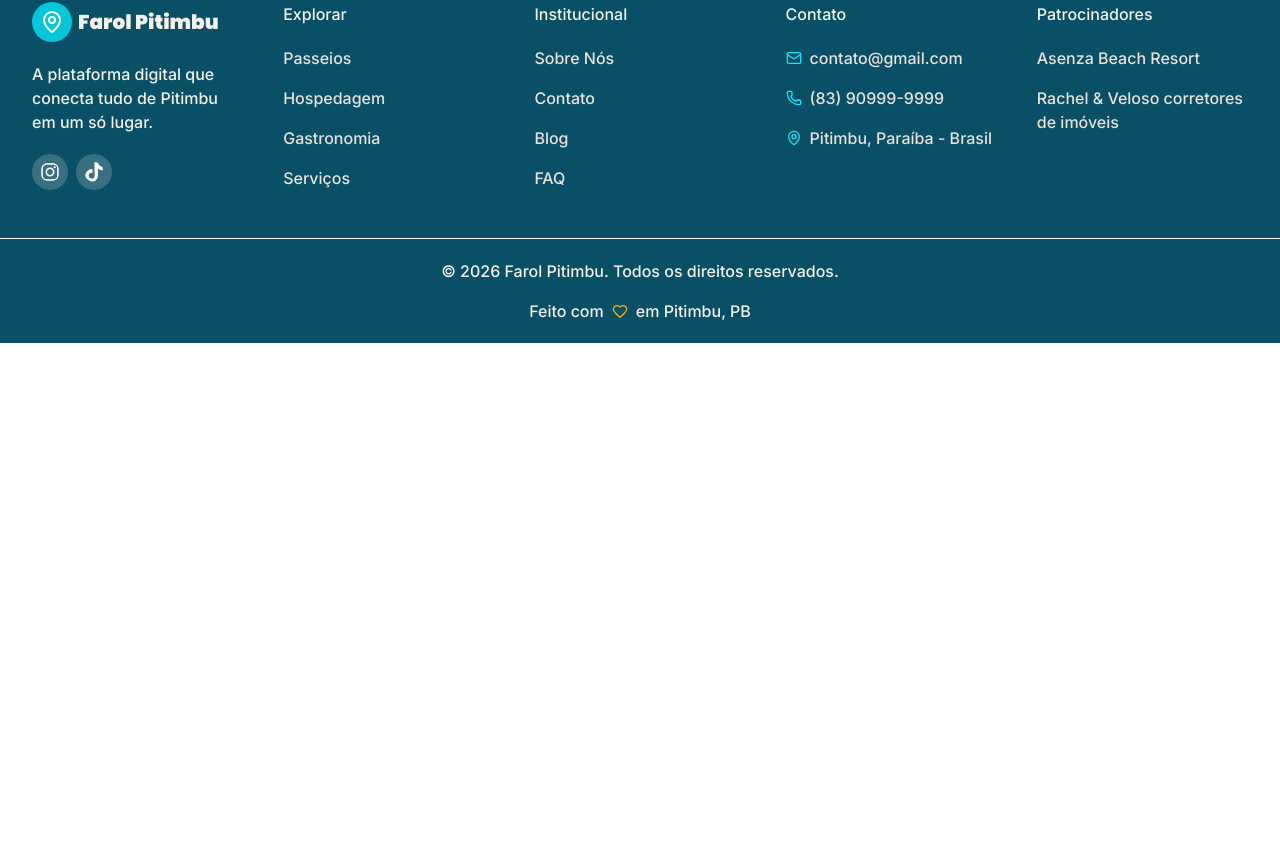
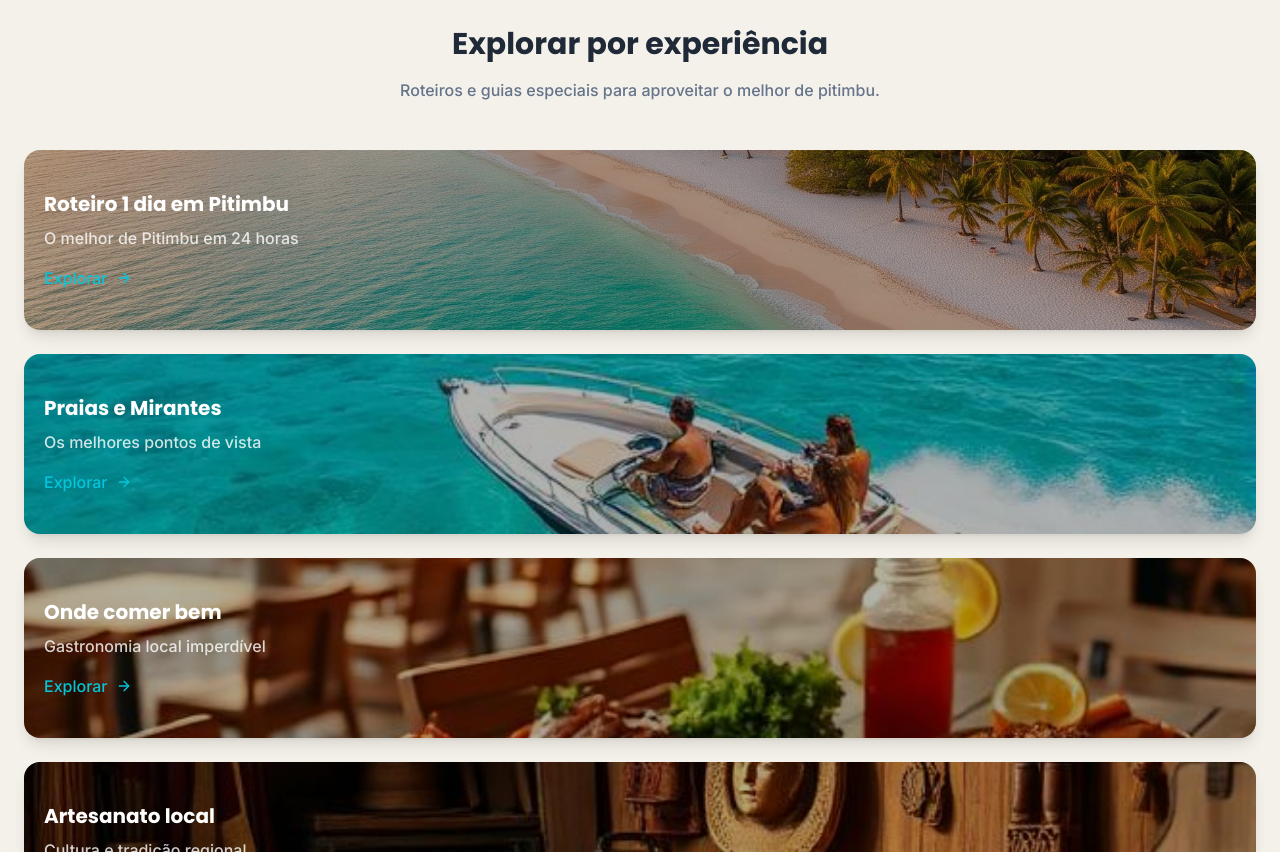
Before and after one commit to Carlosmveloso/nortcity, a React (Vite) app: page / in a window 1280 px wide. Shown: the part 3508-4360 px from the top of the page. Before the commit the page ends 3851 px from the top, so only its background shows below. Built offline with nearby package versions, Linux system fonts and the light colour scheme.

Commit message:
feat/experiences: concluído estrutura inicial

```diff
--- /dev/null
+++ b/src/components/home/ExperiencesSection.jsx
@@ -0,0 +1,23 @@
+import ExperienceCard from '../ui/ExperienceCard';
+
+function ExperiencesSection() {
+    return (
+        <>
+            <section className="py-16 px-6 bg-background">
+                <div className="text-center mb-12">
+                    <h2 className="font-head font-bold text-foreground text-3xl mb-4">
+                        Explorar por experiência
+                    </h2>
+                    <p className="text-muted-foreground mx-auto">
+                        Roteiros e guias especiais para aproveitar o melhor de pitimbu.
+                    </p>
+                </div>
+                <div className='flex flex-col gap-6'>
+                    <ExperienceCard />
+                </div>
+            </section>
+        </>
+    );
+}
+
+export default ExperiencesSection;
--- /dev/null
+++ b/src/components/ui/ExperienceCard.jsx
@@ -0,0 +1,32 @@
+import { ArrowRight } from "lucide-react"
+
+import { experiencesSection } from '../../data/experiencesSection';
+
+function ExperienceCard() {
+    return (
+        <>
+            {experiencesSection.map((experience) => {
+                return (
+                    <section
+                        key={experience.title}
+                        style={{ backgroundImage: `url(${experience.bgImg})` }}
+                        className="relative min-h-45 rounded-2xl overflow-hidden bg-cover bg-center shadow-lg"
+                    >
+                        <div className="absolute inset-0 bg-black/30" />
+                        <div className="relative z-10 min-h-45 flex flex-col justify-center p-5">
+                            <p className="font-head font-bold text-xl text-card mb-2">
+                                {experience.title}
+                            </p>
+                            <p className="text-card/80 mb-4">{experience.description}</p>
+                            <a href="" className="flex items-center gap-2 text-blue-secondary font-medium">
+                                Explorar <ArrowRight size={16}/>
+                            </a>
+                        </div>
+                    </section>
+                );
+            })}
+        </>
+    );
+}
+
+export default ExperienceCard;
--- /dev/null
+++ b/src/data/experiencesSection.js
@@ -0,0 +1,31 @@
+import bgFood from '../assets/images/category-food.jpg';
+import bgTours from '../assets/images/category-tours.jpg';
+import bgServices from "../assets/images/category-services.jpg";
+
+
+export const experiencesSection = [
+    {
+        title: 'Roteiro 1 dia em Pitimbu',
+        description: 'O melhor de Pitimbu em 24 horas',
+        link: 'tal página',
+        bgImg: '/hero-beach.jpg',
+    },
+    {
+        title: 'Praias e Mirantes',
+        description: 'Os melhores pontos de vista',
+        link: 'tal página',
+        bgImg: bgTours,
+    },
+    {
+        title: 'Onde comer bem',
+        description: 'Gastronomia local imperdível',
+        link: 'tal página',
+        bgImg: bgFood,
+    },
+    {
+        title: 'Artesanato local',
+        description: 'Cultura e tradição regional',
+        link: 'tal página',
+        bgImg: bgServices,
+    },
+];
--- a/src/index.css
+++ b/src/index.css
@@ -23,7 +23,9 @@
     --color-muted-foreground: #64748B;
     --color-blue-primary: #094F66;
     --color-blue-secondary: #04C6DB;
+    --color-foreground: #1F2937;
     --color-whatsapp-green: #25D366;
+    --color-background: #F4F1EA;
     /*Gradients*/
     --background-image-gradient-ocean: linear-gradient(135deg, hsl(195 83% 22%) 0%, hsl(186 96% 44%) 100%);
 }
--- a/src/pages/Home.jsx
+++ b/src/pages/Home.jsx
@@ -5,6 +5,7 @@ import CategoriesSection from "../components/home/CategoriesSection";
 import FeaturedSection from "../components/home/FeaturedSection";
 import StastSection from "../components/home/StatsSection";
 import CallToActionSection from "../components/home/CallToActionSection";
+import ExperiencesSection from "../components/home/ExperiencesSection";
 
 function Home () {
     return (
@@ -12,8 +13,10 @@ function Home () {
             <HeroSection />
             <CategoriesSection />
             <FeaturedSection />
+            <ExperiencesSection />
             <StastSection />
             <CallToActionSection />
+
         </main>
     )
 }
```
